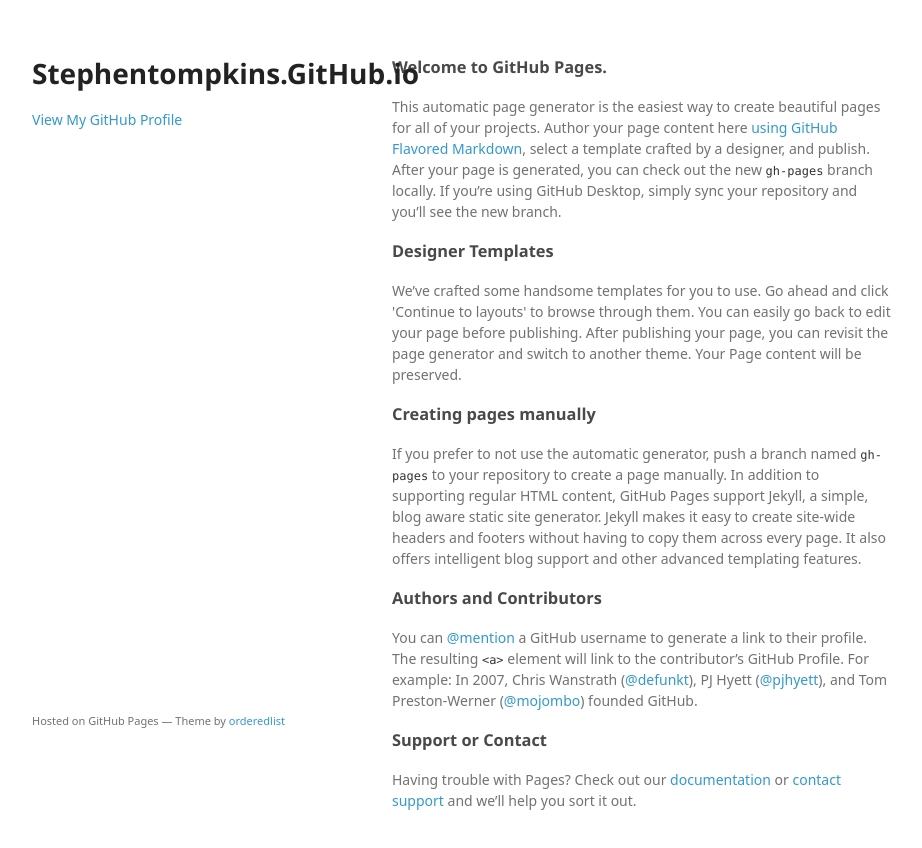
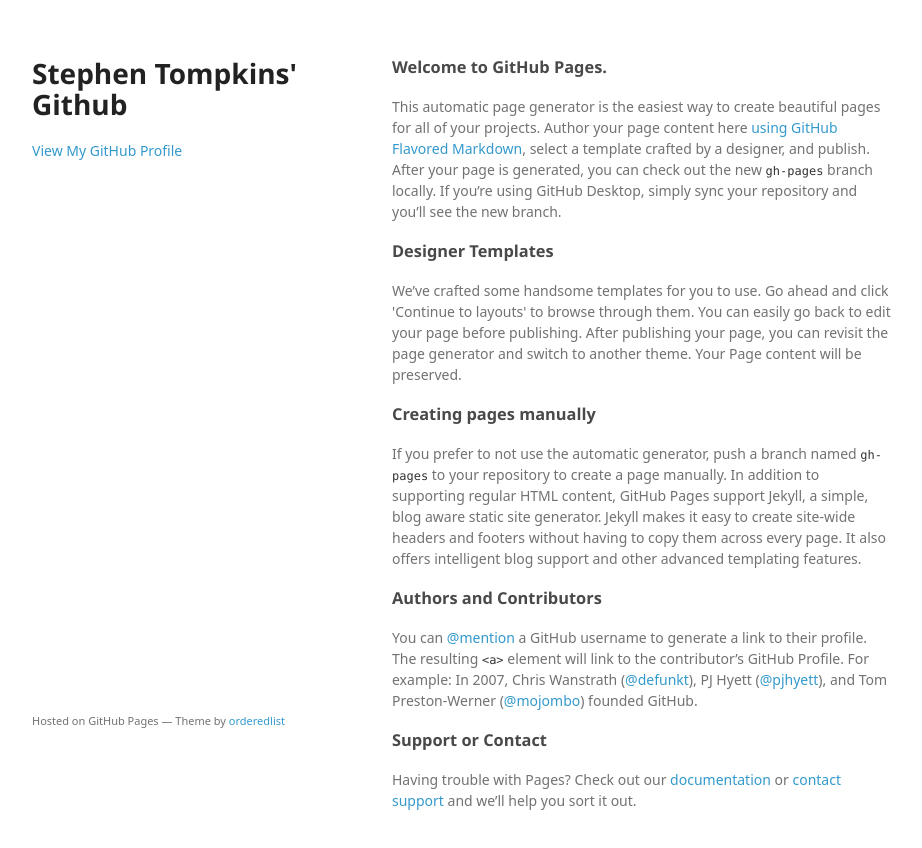
Before and after one commit to misterstephent/stephentompkins.github.io, a plain HTML site: page index.html in a window 1280 px wide. Shown: the whole page, without its empty margins (178-1100 px from the left). Drawn offline with Linux system fonts and the light colour scheme; a web font is replaced by a local one.

Commit message:
Update index.html

```diff
--- a/index.html
+++ b/index.html
@@ -3,7 +3,7 @@
   <head>
     <meta charset="utf-8">
     <meta http-equiv="X-UA-Compatible" content="chrome=1">
-    <title>Stephentompkins.GitHub.io by stephentompkins</title>
+    <title>Stephen Tompkins' Github</title>
 
     <link rel="stylesheet" href="stylesheets/styles.css">
     <link rel="stylesheet" href="stylesheets/github-light.css">
@@ -15,7 +15,7 @@
   <body>
     <div class="wrapper">
       <header>
-        <h1>Stephentompkins.GitHub.io</h1>
+        <h1>Stephen Tompkins' Github</h1>
         <p></p>
 
 
```
